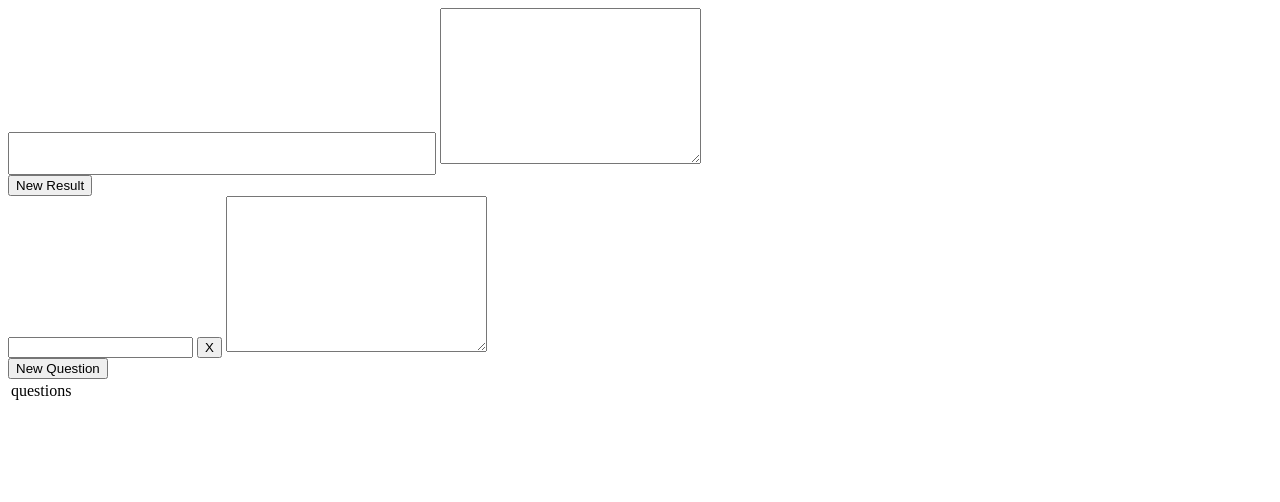
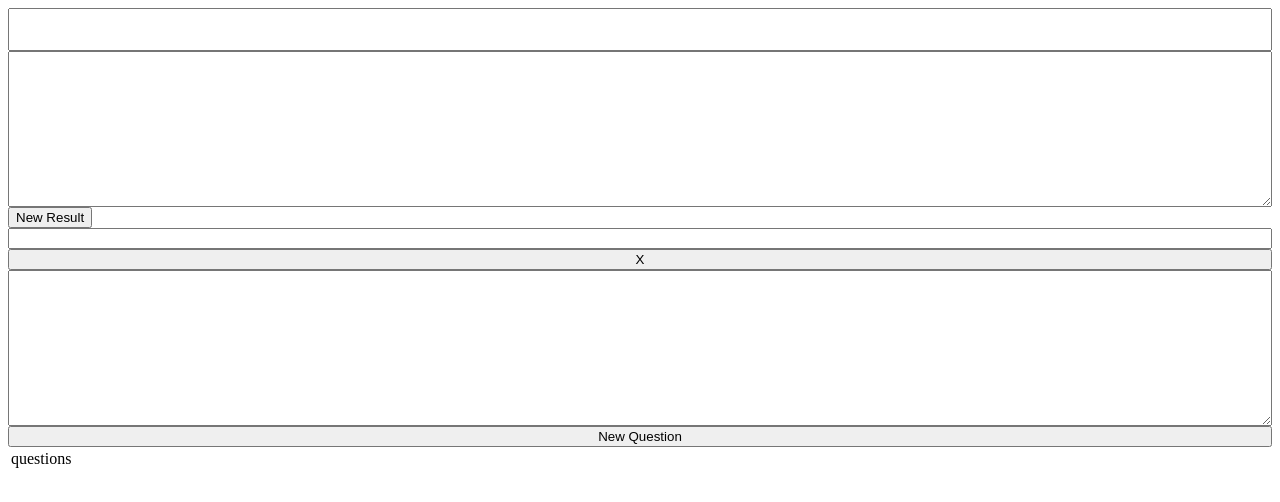
Before and after one commit to Moto42/m42-quiz, a website: page quizBuilder/quizBuilder.html in a window 1280 px wide. Both pictures are taken after a click on the button "New Result". Drawn offline with nearby package versions, Linux system fonts and the light colour scheme.

Commit message:
initial css to make developing easier

```diff
--- a/quizBuilder/quizBuilder.css
+++ b/quizBuilder/quizBuilder.css
@@ -1,3 +1,20 @@
+.flex-column {
+  display : flex;
+  flex-direction : column;
+}
+.wrap {
+  flex-wrap : wrap;
+}
+
+.result {
+  display : flex;
+  flex-direction : column;
+  flex-wrap : wrap;
+}
+.removeResult {
+  display : inline-block;
+}
+
 #qTitle {
-  font-size: 2rem;
+  font-size : 2rem;
 }
```
